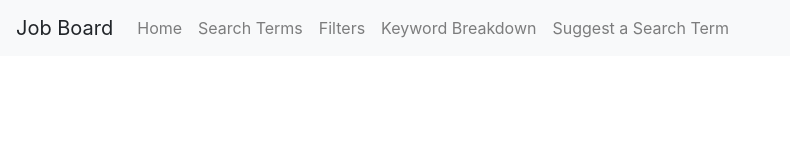
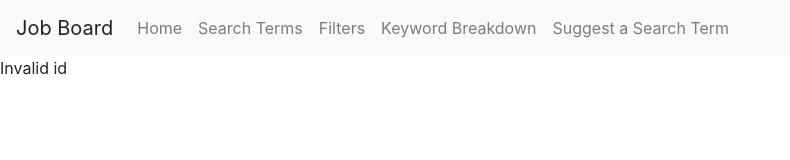
Before and after one commit to Chris7Ford/keywords-in-job-desc, a React (Create React App) app in the folder job_board/: page /keywords in a window 1280 px wide. Shown: the top 160 px of the page, without its empty margins (0-790 px from the left). Built offline with nearby package versions, Linux system fonts and the light colour scheme.

Commit message:
The routing is correct and now validates.  Going to try to finish up the pagination

```diff
--- a/job_board/src/App.js
+++ b/job_board/src/App.js
@@ -16,11 +16,18 @@ class App extends Component {
       postId: null
     }
     this.setPost = this.setPost.bind(this);
+    this.setSearch_id = this.setSearch_id.bind(this);
   }
 
   setPost = (id) => {
 		this.setState({
 			postId: id
+		})
+  }
+
+  setSearch_id = (id) => {
+		this.setState({
+			SearchId: id
 		})
   }
 
@@ -31,7 +38,7 @@ class App extends Component {
 	  <div>
     <Header />
       <Route path="/" render={(props) => <Homepage SearchId={this.state.SearchId} setPost={this.setPost}/>} exact/>
-      <Route path="/post" render={(props) => <Post SearchId={this.state.SearchId} postId={this.state.postId} />} exact/>
+      <Route path="/:post_id" render={(props) => <Post SearchId={this.state.SearchId} postId={this.state.postId} />}/>
       </div>
     </BrowserRouter>
     {/*<Footer />*/}
--- a/job_board/src/components/Jobcard.js
+++ b/job_board/src/components/Jobcard.js
@@ -21,7 +21,7 @@ const Jobcard = (props) => {
 
         <div className="card-button">
         <p className="orange">{props.Post.ez_apply}</p>
-        <Link to="post" onClick={() => {props.setPost(props.Post.id)}}><button type="button" className="btn btn-primary">Read   more</button></Link>
+        <Link to={`/${props.Post.id}`} onClick={() => {props.setPost(props.Post.id)}}><button type="button" className="btn btn-primary">Read   more</button></Link>
         </div>
 
       </div>
--- a/job_board/src/components/Post.js
+++ b/job_board/src/components/Post.js
@@ -4,13 +4,17 @@ class Post extends React.Component {
     constructor(props) {
         super();
         this.state = {
+            id: window.location.href.split('/')[window.location.href.split('/').length-1],
             loaded: false,
             product: null
         }
     }
 
+
+
     componentDidMount() {
-        fetch(`http://localhost:8889/getPost?id=${this.props.postId}`)
+        if (/^\d+$/.test(this.state.id)) {
+            fetch(`http://localhost:8889/getPost?id=${this.state.id}`)
 		    .then(res => res.json())
 		    .then(data => {
 		    	this.setState({
@@ -19,8 +23,18 @@ class Post extends React.Component {
 		    	})
             });
         }
+	}
 
     render() {
+
+        if (!/^\d+$/.test(this.state.id)) {
+            return (
+                <p>
+                    Invalid id
+                </p>
+            )
+        }
+
         if (!this.state.loaded) {
             return (
                 <p>Loading..</p>
@@ -41,7 +55,7 @@ class Post extends React.Component {
                     <br />
                     <p>Search term:<br />{info.job_desc} - {info.location}</p>
                     <p class="lead">
-    <                   a class="btn btn-primary btn-lg" href="#" role="button">See more from this search term</a>
+                        <a class="btn btn-primary btn-lg" href="#" role="button">See more from this search term</a>
                     </p>
                     </div>
                     )
```
Lines whose indentation alone changed are shown as unchanged.
